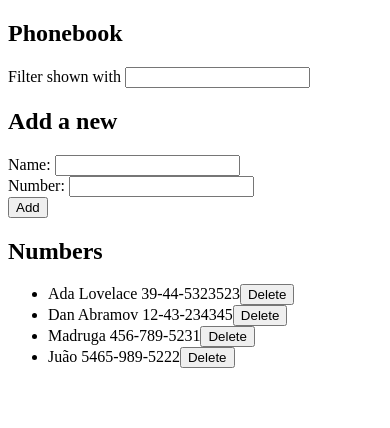
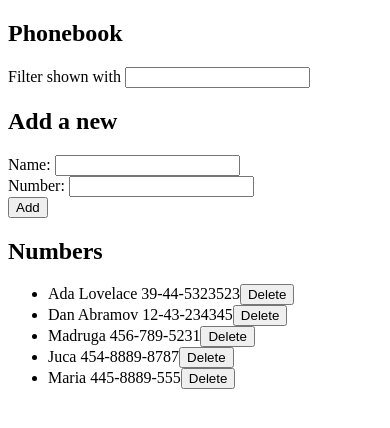
Before and after one commit to Gersoncs107/courseinfo, a React (Create React App) app: page / in a window 390 px wide. Shown: the top 428 px of the page. Built offline with nearby package versions, Linux system fonts and the light colour scheme; data requests are answered from the project's data file.

Commit message:
phonebook

```diff
--- a/db.json
+++ b/db.json
@@ -11,14 +11,19 @@
       "id": "3"
     },
     {
-      "id": 4,
+      "id": "4",
       "name": "Madruga",
       "number": "456-789-5231"
     },
     {
       "id": 5,
-      "name": "Juão",
-      "number": "5465-989-5222"
+      "name": "Juca",
+      "number": "454-8889-8787"
+    },
+    {
+      "id": 5,
+      "name": "Maria",
+      "number": "445-8889-555"
     }
   ]
 }
--- a/src/App.js
+++ b/src/App.js
@@ -67,7 +67,7 @@ const App = () => {
   const deleteContact = (id, name) => {
     const confirmDelete = window.confirm(`Delete ${name}`)
 
-    if(confirm){
+    if(confirmDelete){
       axios.delete(`http://localhost:3001/persons/${id}`)
     .then((response) => {
       setPersons(persons.filter(person => person.id !== id))
--- a/src/components/Persons.js
+++ b/src/components/Persons.js
@@ -15,7 +15,7 @@ const Persons = ({ persons, onClick }) => {
           key={person.id}
           name={person.name}
           number={person.number}
-          onClick={() => onClick(person.id)}
+          onClick={() => onClick(person.id, person.name)}
         />
       )}
     </ul>
```
